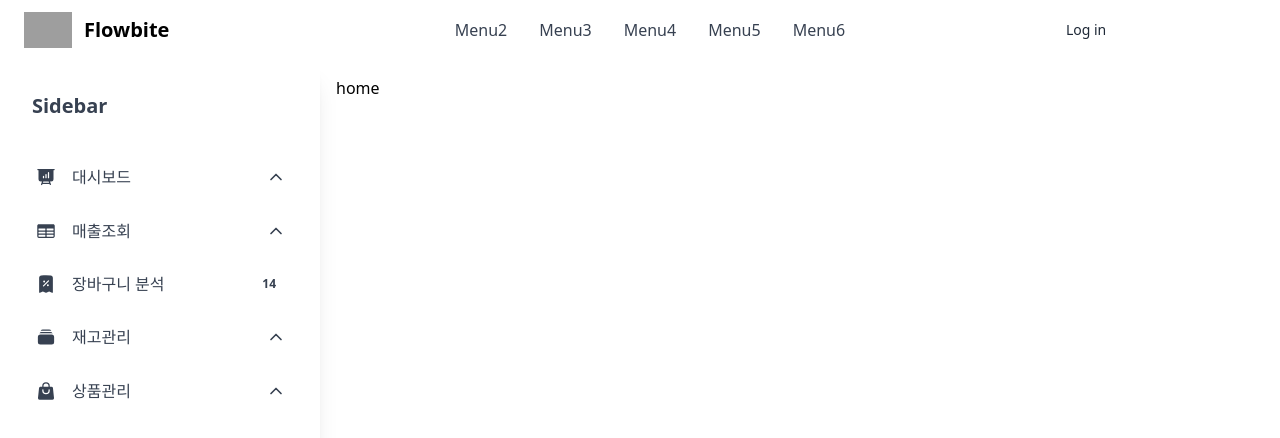
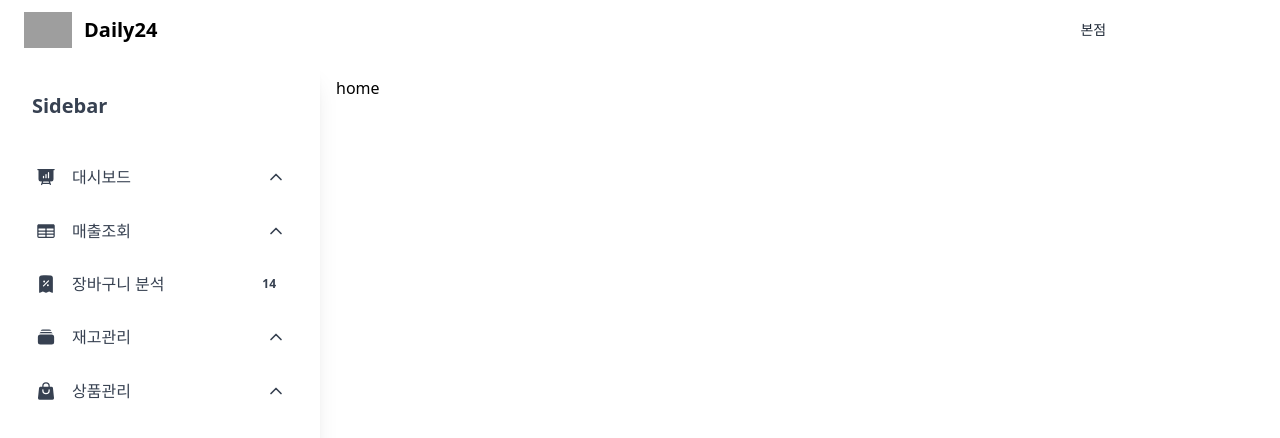
Before and after one commit to yoojjeong/frontend, a React (Create React App) app: page / in a window 1280 px wide. Shown: the top 438 px of the page. Built offline with nearby package versions, Linux system fonts and the light colour scheme; grey boxes are pictures that could not be loaded.

Commit message:
컴포넌트 파일명 대문자로 시작하게 변경

```diff
--- a/src/Main.js
+++ b/src/Main.js
@@ -1,8 +1,8 @@
 import { createBrowserRouter, RouterProvider } from "react-router-dom";
 
 import RootLayout from "./pages/RootLayout";
-import Home from "./pages/home";
-import Statistics from "./pages/statistics";
+import Home from "./pages/Home";
+import Statistics from "./pages/Statistics";
 
 const router = createBrowserRouter([
   {
--- /dev/null
+++ b/src/components/Time.js
@@ -0,0 +1,5 @@
+// 현재 시각을 출력하는 함수
+
+export default function Time() {
+  return <></>;
+}
--- a/src/components/header.js
+++ b/src/components/header.js
@@ -13,8 +13,6 @@
     <header>
       <nav className="bg-white border-gray-200 px-4 lg:px-6 py-2.5 dark:bg-gray-800">
         <div className="flex flex-wrap justify-between items-center mx-auto max-w-screen-xl">
-          {/* 로고, 홈페이지 경로 -> 나중에 수정 */}
-          {/* a href는 나중에 Link로 변경 */}
           <a href="/" class="flex items-center">
             <img
               src="https://flowbite.com/docs/images/logo.svg"
@@ -22,115 +20,16 @@
               alt="Flowbite Logo"
             />
             <span className="self-center text-xl font-semibold whitespace-nowrap dark:text-white">
-              Flowbite
+              Daily24
             </span>
           </a>
           <div className="flex items-center lg:order-2">
-            <a
-              href="#"
-              className="text-gray-800 dark:text-white hover:bg-gray-50 focus:ring-4 focus:ring-gray-300 font-medium rounded-lg text-sm px-4 lg:px-5 py-2 lg:py-2.5 mr-2 dark:hover:bg-gray-700 focus:outline-none dark:focus:ring-gray-800"
-            >
-              Log in
-            </a>
-            <a
-              href="#"
-              className="text-white bg-primary-700 hover:bg-primary-800 focus:ring-4 focus:ring-primary-300 font-medium rounded-lg text-sm px-4 lg:px-5 py-2 lg:py-2.5 mr-2 dark:bg-primary-600 dark:hover:bg-primary-700 focus:outline-none dark:focus:ring-primary-800"
-            >
+            <div className="text-gray-800 dark:text-white hover:bg-gray-50 focus:ring-4 focus:ring-gray-300 font-medium rounded-lg text-sm px-4 lg:px-5 py-2 lg:py-2.5 mr-2 dark:hover:bg-gray-700 focus:outline-none dark:focus:ring-gray-800">
+              본점
+            </div>
+            <div className="text-white bg-primary-700 hover:bg-primary-800 focus:ring-4 focus:ring-primary-300 font-medium rounded-lg text-sm px-4 lg:px-5 py-2 lg:py-2.5 mr-2 dark:bg-primary-600 dark:hover:bg-primary-700 focus:outline-none dark:focus:ring-primary-800">
               Get started
-            </a>
-            <button
-              data-collapse-toggle="mobile-menu-2"
-              type="button"
-              className="inline-flex items-center p-2 ml-1 text-sm text-gray-500 rounded-lg lg:hidden hover:bg-gray-100 focus:outline-none focus:ring-2 focus:ring-gray-200 dark:text-gray-400 dark:hover:bg-gray-700 dark:focus:ring-gray-600"
-              aria-controls="mobile-menu-2"
-              aria-expanded={isOpen ? "true" : "false"}
-              onClick={toggleMenu}
-            >
-              <span className="sr-only">Open main menu</span>
-              {/* 햄버거 메뉴 아이콘*/}
-              <svg
-                className={`w-6 h-6 ${isOpen ? "hidden" : "block"}`}
-                fill="currentColor"
-                viewBox="0 0 20 20"
-                xmlns="http://www.w3.org/2000/svg"
-              >
-                <path
-                  fill-rule="evenodd"
-                  d="M3 5a1 1 0 011-1h12a1 1 0 110 2H4a1 1 0 01-1-1zM3 10a1 1 0 011-1h12a1 1 0 110 2H4a1 1 0 01-1-1zM3 15a1 1 0 011-1h12a1 1 0 110 2H4a1 1 0 01-1-1z"
-                  clip-rule="evenodd"
-                ></path>
-              </svg>
-              <svg
-                className={`w-6 h-6 ${isOpen ? "block" : "hidden"}`}
-                fill="currentColor"
-                viewBox="0 0 20 20"
-                xmlns="http://www.w3.org/2000/svg"
-              >
-                <path
-                  fill-rule="evenodd"
-                  d="M4.293 4.293a1 1 0 011.414 0L10 8.586l4.293-4.293a1 1 0 111.414 1.414L11.414 10l4.293 4.293a1 1 0 01-1.414 1.414L10 11.414l-4.293 4.293a1 1 0 01-1.414-1.414L8.586 10 4.293 5.707a1 1 0 010-1.414z"
-                  clip-rule="evenodd"
-                ></path>
-              </svg>
-            </button>
-          </div>
-          <div
-            className={`${
-              isOpen ? "block" : "hidden"
-            } justify-between items-center w-full lg:flex lg:w-auto lg:order-1`}
-            id="mobile-menu-2"
-          >
-            <ul className="flex flex-col mt-4 font-medium lg:flex-row lg:space-x-8 lg:mt-0">
-              <li>
-                <a
-                  href="#"
-                  className="block py-2 pr-4 pl-3 text-white rounded bg-primary-700 lg:bg-transparent lg:text-primary-700 lg:p-0 dark:text-white"
-                  aria-current="page"
-                >
-                  Menu1
-                </a>
-              </li>
-              <li>
-                <a
-                  href="#"
-                  className="block py-2 pr-4 pl-3 text-gray-700 border-b border-gray-100 hover:bg-gray-50 lg:hover:bg-transparent lg:border-0 lg:hover:text-primary-700 lg:p-0 dark:text-gray-400 lg:dark:hover:text-white dark:hover:bg-gray-700 dark:hover:text-white lg:dark:hover:bg-transparent dark:border-gray-700"
-                >
-                  Menu2
-                </a>
-              </li>
-              <li>
-                <a
-                  href="#"
-                  className="block py-2 pr-4 pl-3 text-gray-700 border-b border-gray-100 hover:bg-gray-50 lg:hover:bg-transparent lg:border-0 lg:hover:text-primary-700 lg:p-0 dark:text-gray-400 lg:dark:hover:text-white dark:hover:bg-gray-700 dark:hover:text-white lg:dark:hover:bg-transparent dark:border-gray-700"
-                >
-                  Menu3
-                </a>
-              </li>
-              <li>
-                <a
-                  href="#"
-                  className="block py-2 pr-4 pl-3 text-gray-700 border-b border-gray-100 hover:bg-gray-50 lg:hover:bg-transparent lg:border-0 lg:hover:text-primary-700 lg:p-0 dark:text-gray-400 lg:dark:hover:text-white dark:hover:bg-gray-700 dark:hover:text-white lg:dark:hover:bg-transparent dark:border-gray-700"
-                >
-                  Menu4
-                </a>
-              </li>
-              <li>
-                <a
-                  href="#"
-                  className="block py-2 pr-4 pl-3 text-gray-700 border-b border-gray-100 hover:bg-gray-50 lg:hover:bg-transparent lg:border-0 lg:hover:text-primary-700 lg:p-0 dark:text-gray-400 lg:dark:hover:text-white dark:hover:bg-gray-700 dark:hover:text-white lg:dark:hover:bg-transparent dark:border-gray-700"
-                >
-                  Menu5
-                </a>
-              </li>
-              <li>
-                <a
-                  href="#"
-                  className="block py-2 pr-4 pl-3 text-gray-700 border-b border-gray-100 hover:bg-gray-50 lg:hover:bg-transparent lg:border-0 lg:hover:text-primary-700 lg:p-0 dark:text-gray-400 lg:dark:hover:text-white dark:hover:bg-gray-700 dark:hover:text-white lg:dark:hover:bg-transparent dark:border-gray-700"
-                >
-                  Menu6
-                </a>
-              </li>
-            </ul>
+            </div>
           </div>
         </div>
       </nav>
--- a/src/components/sidebar.js
+++ b/src/components/sidebar.js
@@ -330,7 +330,7 @@
               </p>
               <span
                 className={`ml-4 transition-transform ${
-                  isSalesOpen ? "" : "rotate-180"
+                  isStocksOpen ? "" : "rotate-180"
                 }`}
               >
                 <svg
--- a/src/pages/RootLayout.js
+++ b/src/pages/RootLayout.js
@@ -1,6 +1,6 @@
 import { Outlet } from "react-router-dom";
-import Sidebar from "../components/sidebar";
-import Headers from "../components/header";
+import Sidebar from "../components/Sidebar";
+import Headers from "../components/Header";
 
 export default function RootLayout() {
   return (
```
